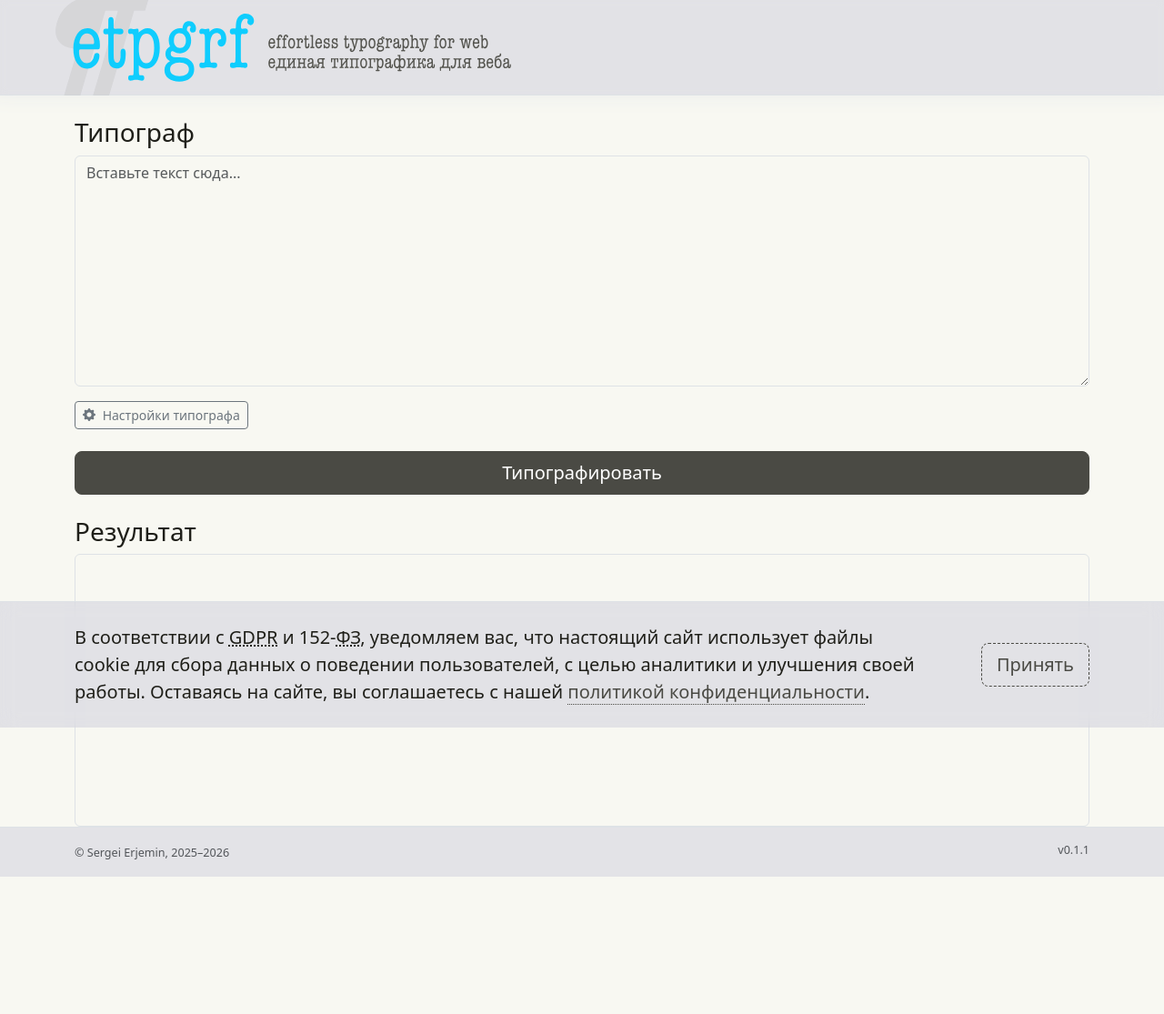
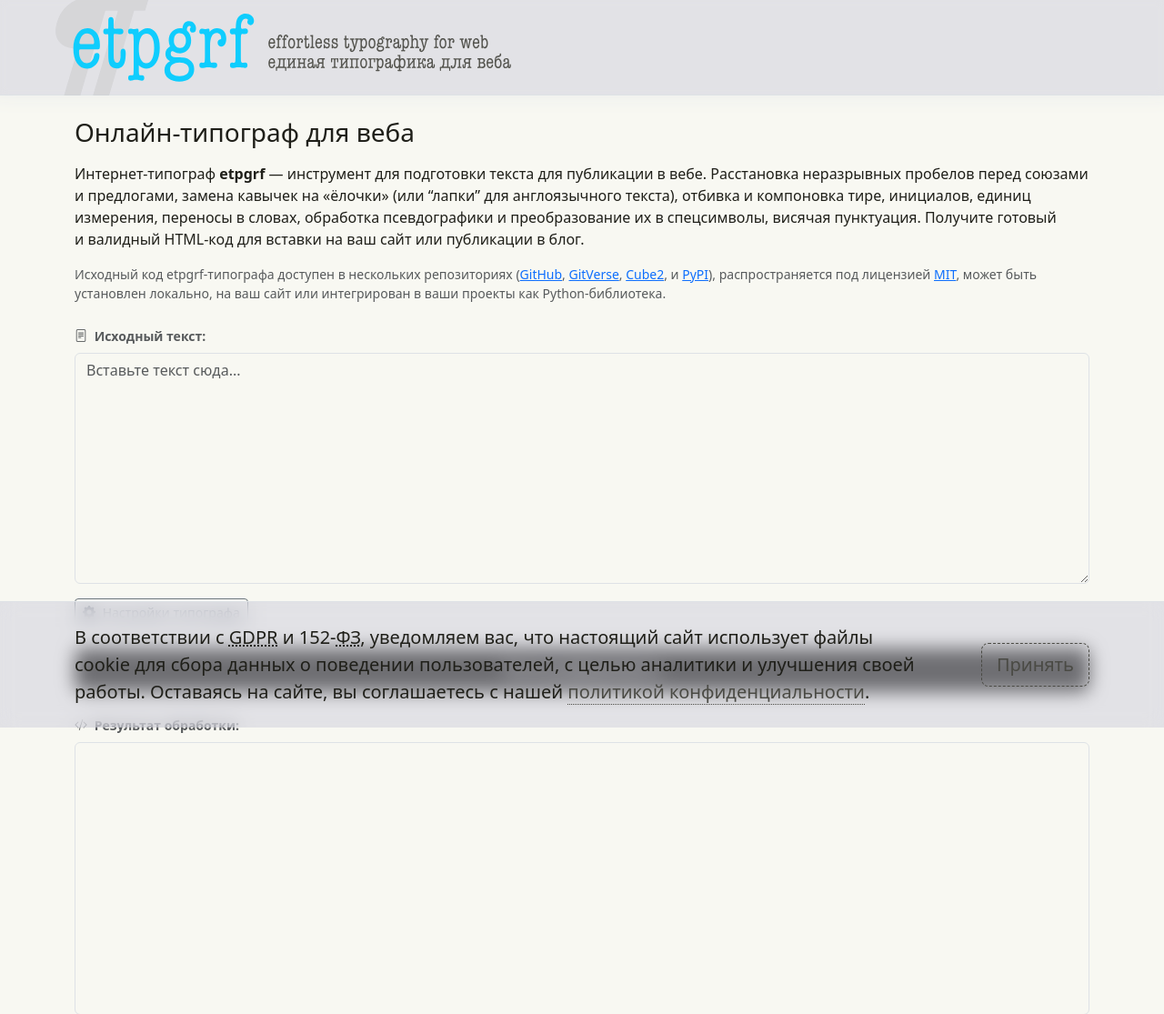
Before and after one commit to erjemin/etpgrf-site, a Django app: page / in a window 1280 px wide. Shown: the top 1115 px of the page at 91% size. Before the commit the page ends 964 px from the top, so only its background shows below. Run offline with Django 5.2, Linux system fonts and the light colour scheme; some libraries are stand-ins or nearby versions.

Commit message:
add: Текст-запевка

```diff
--- a/etpgrf_site/typograph/templates/typograph/index.html
+++ b/etpgrf_site/typograph/templates/typograph/index.html
@@ -4,14 +4,40 @@
 {% block content %}
   <div class="row">
     <div class="col-md-12">
-      <h3>Типограф</h3>
+
+      {# SEO-текст и описание #}
+      <div class="mb-4">
+        <h1 class="h3 mb-3">Онлайн-типограф для веба</h1>
+        <p>
+          Интернет-типограф <strong>etpgrf</strong>&nbsp;— инструмент для&nbsp;подготовки текста для&nbsp;публикации
+          в&nbsp;вебе. Расстановка неразрывных пробелов перед&nbsp;союзами и&nbsp;предлогами, замена кавычек
+          на&nbsp;«ёлочки» (или&nbsp;“лапки” для&nbsp;англоя&shy;зычного текста), отбивка и&nbsp;компоновка тире,
+          инициалов, единиц измерения, переносы в&nbsp;словах, обработка псевдо&shy;графики и&nbsp;преобра&shy;зование
+          их&nbsp;в&nbsp;спецсимволы, висячая пунктуация. Получите готовый и&nbsp;валидный HTML-код для&nbsp;вставки
+          на&nbsp;ваш сайт или публикации в&nbsp;блог.
+        </p>
+        <p class="text-muted small">
+          Исходный код etpgrf-типографа доступен в&nbsp;нескольких репози&shy;ториях
+          (<a href="https://github.com/erjemin/etpgrf" target="_blank">GitHub</a>,
+          <a href="https://gitverse.ru/erjemin/etpgrf" target="_blank">GitVerse</a>,
+          <a href="https://git.cube2.ru/erjemin/2025-etpgrf" target="_blank">Сube2</a>, и&nbsp;<a
+          href="https://pypi.org/project/etpgrf/" target="_blank">PyPI</a>), распрос&shy;траняется под&nbsp;лицензией
+          <a href="https://opensource.org/licenses/MIT" target="_blank">MIT</a>, может быть установлен
+          локально, на&nbsp;ваш сайт или&nbsp;интегри&shy;рован в&nbsp;ваши проекты как&nbsp;Python-библиотека.
+        </p>
+      </div>
+
       <form hx-post="{% url 'process_text' %}" hx-target="#result-area" hx-swap="innerHTML">
         {% csrf_token %}
 
-        {# ГЛАВНОЕ ПОЛЕ ВВОДА: ТЕКСТ ДЛЯ ТИПОГРАФИРОВАНИЯ #}
+        {# ГЛАВНОЕ ПОЛЕ ВВОДА #}
         <div class="mb-3">
+          <label class="form-label fw-bold small text-muted ls-1">
+            <i class="bi bi-file-text me-1"></i> Исходный текст:
+          </label>
           <textarea class="form-control" name="text" rows="10" placeholder="Вставьте текст сюда..."></textarea>
         </div>
+
         {# Блок настроек (Collapse) #}
         <div class="mb-3">
           <button class="btn btn-outline-secondary btn-sm mb-2" type="button" data-bs-toggle="collapse"
@@ -244,7 +270,9 @@
     </div>
 
     <div class="col-md-12 mt-4">
-      <h3>Результат</h3>
+      <label class="form-label fw-bold small text-muted ls-1">
+        <i class="bi bi-code-slash me-1"></i> Результат обработки:
+      </label>
       <div id="cm-result-wrapper" class="result-box p-0"></div>
       <div id="result-area" style="display: none;"></div>
     </div>
```
